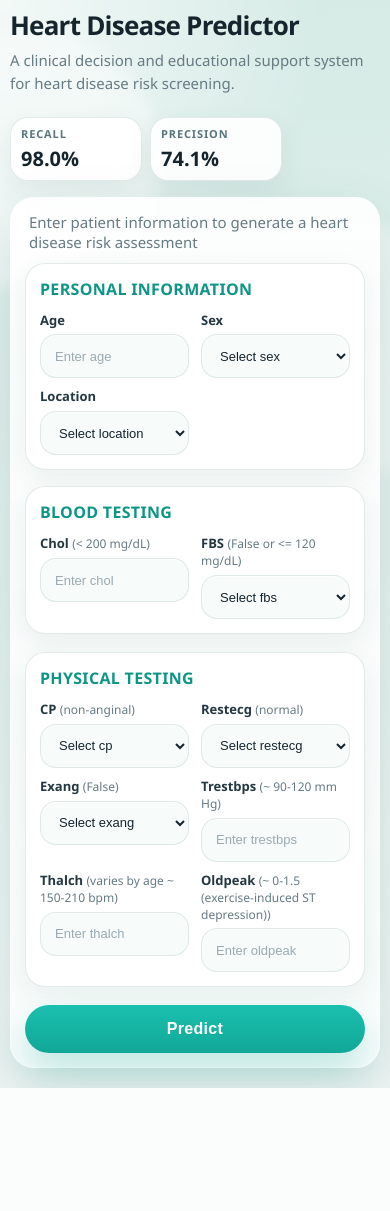
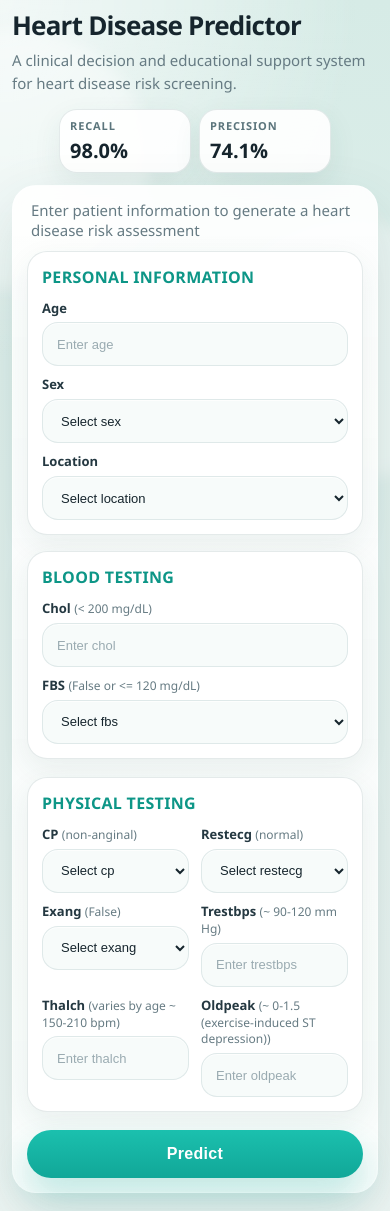
Before and after one commit to Sutathip003/HeartDiseasePredictor, a Flask app: page / in a window 390 px wide; the page is wider, and only the part inside the window is pictured. Before the commit the page ends 1088 px from the top of that part, so only its background shows below. Run offline with Flask 3, Linux system fonts and the light colour scheme.

Commit message:
Center mobile app layout

```diff
--- a/app/static/style.css
+++ b/app/static/style.css
@@ -28,6 +28,7 @@ body {
   font-weight: 400;
   -webkit-font-smoothing: antialiased;
   -moz-osx-font-smoothing: grayscale;
+  overflow-x: hidden;
 }
 
 h1 {
@@ -553,12 +554,31 @@ button:hover {
 
 @media (max-width: 560px) {
   .page {
-    width: min(100vw - 20px, 1120px);
-    padding-top: 12px;
+    width: 100%;
+    max-width: 420px;
+    margin: 0 auto;
+    padding: 12px 12px 18px;
   }
 
   h1 {
     font-size: 26px;
+  }
+
+  .header {
+    gap: 14px;
+    margin-bottom: 12px;
+  }
+
+  .header-copy,
+  .metric-row,
+  .workspace-card,
+  .error-banner {
+    width: 100%;
+    box-sizing: border-box;
+  }
+
+  .metric-row {
+    justify-content: center;
   }
 
   .metric-row {
@@ -614,6 +634,11 @@ button:hover {
     gap: 10px 12px;
   }
 
+  .field-grid-blood,
+  .field-grid-personal {
+    grid-template-columns: 1fr;
+  }
+
   .section-title {
     margin-bottom: 12px;
   }
@@ -627,6 +652,10 @@ button:hover {
     width: 100%;
     min-width: 0;
     height: 48px;
+  }
+
+  .actions {
+    width: 100%;
   }
 
   .modal-header,
```
